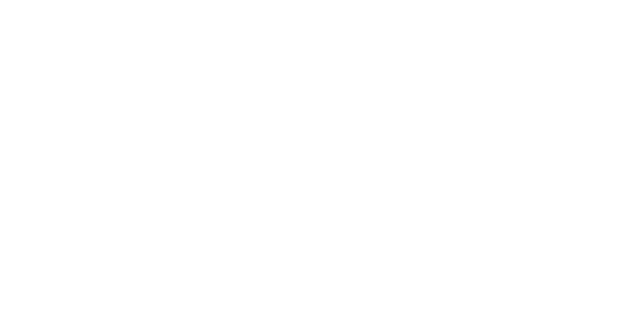
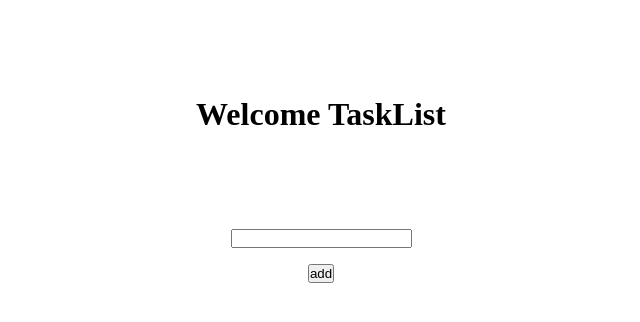
Before and after one commit to golf14886/Tasklist, a React (Vite) app: page / in a window 1280 px wide. Shown: the top 322 px of the page, without its empty margins (319-959 px from the left). Built offline with nearby package versions, Linux system fonts and the light colour scheme.

Commit message:
addbuttonlist

```diff
--- a/src/App.css
+++ b/src/App.css
@@ -0,0 +1,30 @@
+* {
+  margin: 0;
+  padding: 0;
+  box-sizing: border-box;
+}
+.container {
+  display: flex;
+  flex-direction: column;
+  align-items: center;
+  margin-top: 6rem;
+}
+.list {
+  margin-top: 3rem;
+  display: grid;
+  gap: 5rem;
+  grid-template-columns: auto auto auto auto;
+}
+.add-button {
+  margin-top: 1rem;
+}
+input {
+  margin-top: 3rem;
+}
+.list-item {
+  background-color: lightgoldenrodyellow;
+  width: 10rem;
+  height: 5rem;
+  border-radius: 25px 0px;
+  padding: 20px;
+}
--- a/src/App.jsx
+++ b/src/App.jsx
@@ -1,7 +1,34 @@
+import { useState } from "react";
 import "./App.css";
 
 function App() {
-  return <></>;
+  const [addlist, setAddlist] = useState([]);
+  const [inputValue, setInputValue] = useState("");
+  const onClickAdd = () => {
+    setAddlist([...addlist, inputValue]);
+    setInputValue("");
+  };
+  const list = addlist.map((item, index) => (
+    <div key={index} className={"list-item"}>
+      {item}
+    </div>
+  ));
+  return (
+    <>
+      <div className="container">
+        <h1 className="head">Welcome TaskList</h1>
+        <div className="list">{list}</div>
+        <input
+          type="text"
+          value={inputValue}
+          onChange={(e) => setInputValue(e.target.value)}
+        />
+        <button className="add-button" onClick={onClickAdd}>
+          add
+        </button>
+      </div>
+    </>
+  );
 }
 
 export default App;
```
